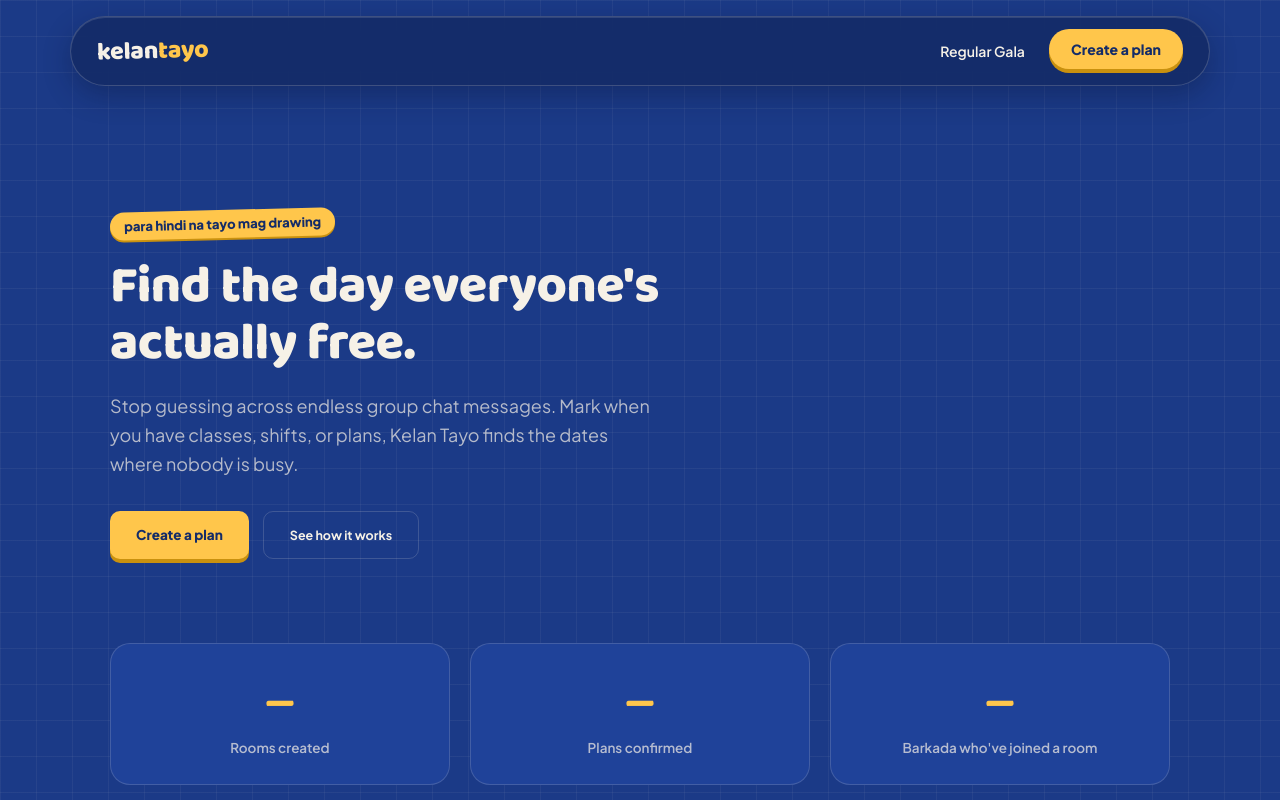
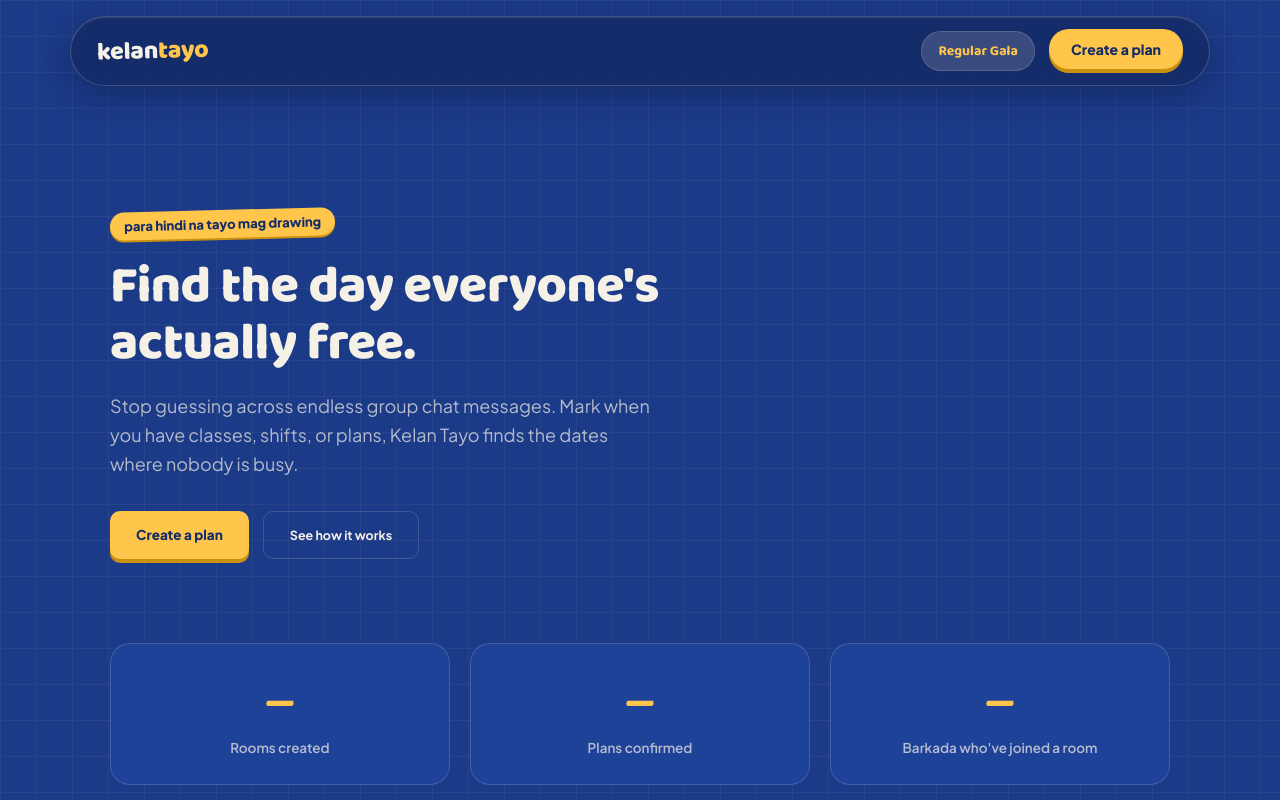
Before and after one commit to Kaeylrin/kelan-tayo, a React (Vite) app: page / in a window 1280 px wide. Shown: the top 800 px of the page. Built offline with nearby package versions, Linux system fonts and the light colour scheme; no server answers.

Commit message:
fix(nav): Style Regular Gala as gala-badge pill on all pages, show on /create navbar, smooth scroll logo to top

```diff
--- a/src/components/shared/Navbar.jsx
+++ b/src/components/shared/Navbar.jsx
@@ -1,5 +1,5 @@
 import React, { useState, useEffect } from 'react';
-import { Link, useNavigate } from 'react-router-dom';
+import { Link, useNavigate, useLocation } from 'react-router-dom';
 
 /**
  * Navbar — Always Pill
@@ -19,6 +19,7 @@ import { Link, useNavigate } from 'react-router-dom';
 export function Navbar({ isLandingPage = false, isRoomPage = false, activeTab, setActiveTab, currentRoom, onShowToast, onLeaveRoom }) {
   const [scrolled, setScrolled] = useState(false);
   const navigate = useNavigate();
+  const location = useLocation();
 
   useEffect(() => {
     if (!isLandingPage) return; // Only apply shrinking pill behavior on the landing page
@@ -28,35 +29,36 @@ export function Navbar({ isLandingPage = false, isRoomPage = false, activeTab, s
     return () => window.removeEventListener('scroll', onScroll);
   }, [isLandingPage]);
 
+  const handleLogoClick = () => {
+    if (location.pathname === '/') {
+      // Already on landing page — smooth scroll to top
+      window.scrollTo({ top: 0, behavior: 'smooth' });
+    } else {
+      navigate('/');
+    }
+  };
+
+  // Show the "Regular Gala" badge + "Create a plan" CTA on both landing and create pages
+  const showNavCtas = isLandingPage || (!isRoomPage);
+
   return (
     <div className={`floating-nav-wrapper ${scrolled ? 'scrolled' : ''} ${!isLandingPage ? 'relative-nav' : ''}`}>
       <nav className="floating-navbar" aria-label="Main Navigation">
-        {/* Logo — always links to / */}
+        {/* Logo — smooth scroll to top on landing, navigate to / elsewhere */}
         <div
           className="logo"
-          onClick={() => navigate('/')}
+          onClick={handleLogoClick}
           role="button"
           tabIndex={0}
-          onKeyDown={(e) => { if (e.key === 'Enter' || e.key === ' ') navigate('/'); }}
+          onKeyDown={(e) => { if (e.key === 'Enter' || e.key === ' ') handleLogoClick(); }}
         >
           kelan<span>tayo</span>
         </div>
 
-        {/* Right side: CTA on landing, tabs on room, nothing on /create */}
-        {isLandingPage && (
-          <div style={{ display: 'flex', alignItems: 'center', gap: '24px' }}>
-            <Link
-              to="/gala"
-              style={{
-                color: 'var(--cream)',
-                textDecoration: 'none',
-                fontSize: '14px',
-                fontWeight: '600',
-                transition: 'opacity 0.2s',
-              }}
-              onMouseOver={(e) => e.target.style.opacity = '0.7'}
-              onMouseOut={(e) => e.target.style.opacity = '1'}
-            >
+        {/* Right side: badge + CTA on landing & create, tabs on room */}
+        {showNavCtas && !isRoomPage && (
+          <div style={{ display: 'flex', alignItems: 'center', gap: '14px' }}>
+            <Link to="/gala" className="gala-badge">
               Regular Gala
             </Link>
             <Link to="/create" className="nav-cta">
--- a/src/styles/App.css
+++ b/src/styles/App.css
@@ -2345,3 +2345,13 @@ footer {
   .gala-steps-grid { grid-template-columns: 1fr; }
   .gala-hero h1 { font-size: 32px; }
 }
+
+/* gala-badge as a link should not have underline */
+a.gala-badge {
+  text-decoration: none;
+  cursor: pointer;
+  transition: opacity 0.2s;
+}
+a.gala-badge:hover {
+  opacity: 0.85;
+}
```
